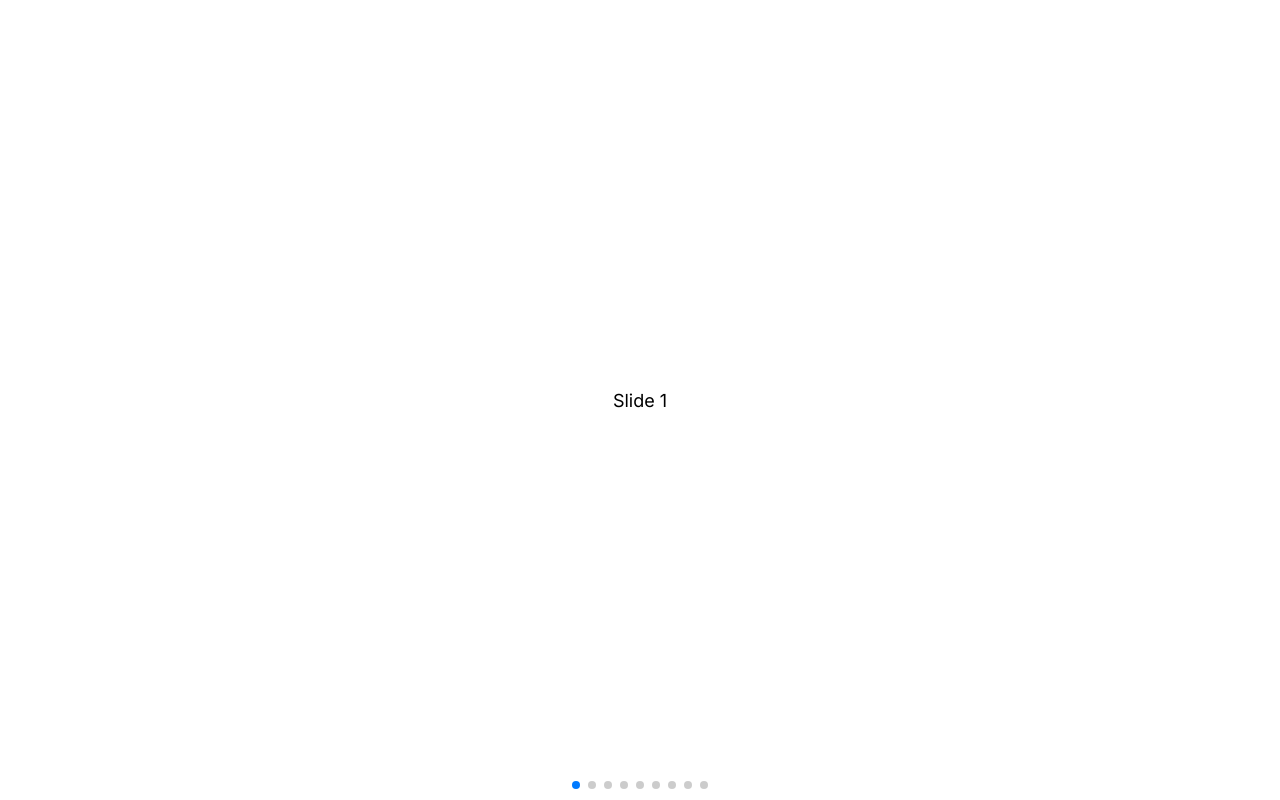
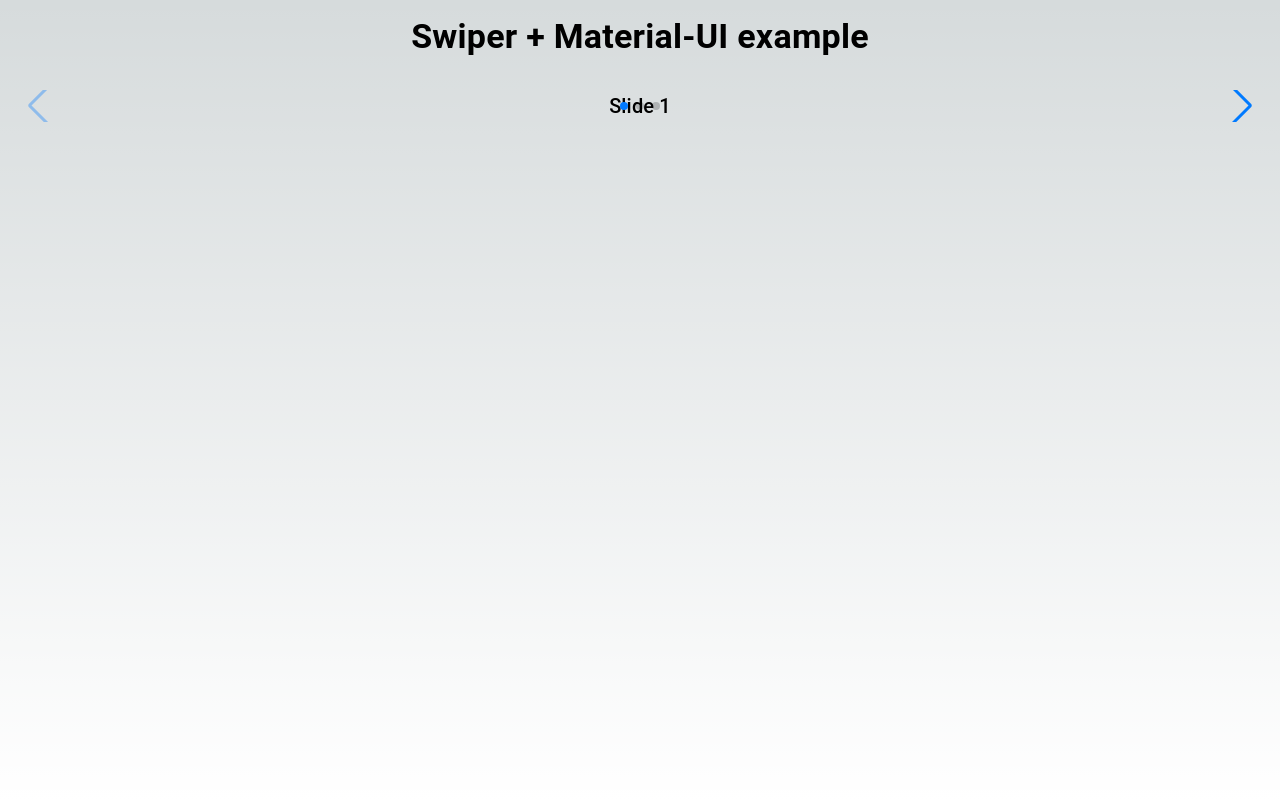
Before and after one commit to EggNao/digital-wellbeing-app, a Next.js app: page /slide in a window 1280 px wide. Built offline with nearby package versions, Linux system fonts and the light colour scheme.

Commit message:
リファクター

```diff
--- a/src/app/slide/page.tsx
+++ b/src/app/slide/page.tsx
@@ -1,31 +1,41 @@
-'use client'
-import React, { useRef, useState } from 'react';
+"use client";
+import React from "react";
 // Import Swiper React components
-import { Swiper, SwiperSlide } from 'swiper/react';
+import { Swiper, SwiperSlide } from "swiper/react";
 
 // Import Swiper styles
-import 'swiper/css';
-import 'swiper/css/pagination';
+import "swiper/css";
+import "swiper/css/navigation"; // スタイルをインポート
+import "swiper/css/pagination"; // スタイルをインポート
 
-import './styles.css';
+// import Swiper core and required modules
+import { Navigation, Pagination } from "swiper/modules";
+import { Box, Typography } from "@mui/material";
 
-// import required modules
-import { Pagination } from 'swiper/modules';
-
-export default function Home() {
+export default function App() {
   return (
-    <>
-      <Swiper pagination={true} modules={[Pagination]} className="mySwiper">
-        <SwiperSlide>Slide 1</SwiperSlide>
-        <SwiperSlide>Slide 2</SwiperSlide>
-        <SwiperSlide>Slide 3</SwiperSlide>
-        <SwiperSlide>Slide 4</SwiperSlide>
-        <SwiperSlide>Slide 5</SwiperSlide>
-        <SwiperSlide>Slide 6</SwiperSlide>
-        <SwiperSlide>Slide 7</SwiperSlide>
-        <SwiperSlide>Slide 8</SwiperSlide>
-        <SwiperSlide>Slide 9</SwiperSlide>
-      </Swiper>
-    </>
+    <Box className="App" padding={2} sx={{ height: "100vh" }}>
+      <Typography variant={"h4"} align={"center"} fontWeight={700}>
+        Swiper + Material-UI example
+      </Typography>
+      <Box marginTop={4}>
+        <Swiper
+          modules={[Navigation, Pagination]}
+          pagination
+          navigation
+          className="mySwiper"
+        >
+          {["Slide 1", "Slide 2", "Slide 3"].map((item, i) => (
+            <SwiperSlide key={i}>
+              <Box>
+                <Typography variant={"h6"} align={"center"}>
+                  {item}
+                </Typography>
+              </Box>
+            </SwiperSlide>
+          ))}
+        </Swiper>
+      </Box>
+    </Box>
   );
 }
```
